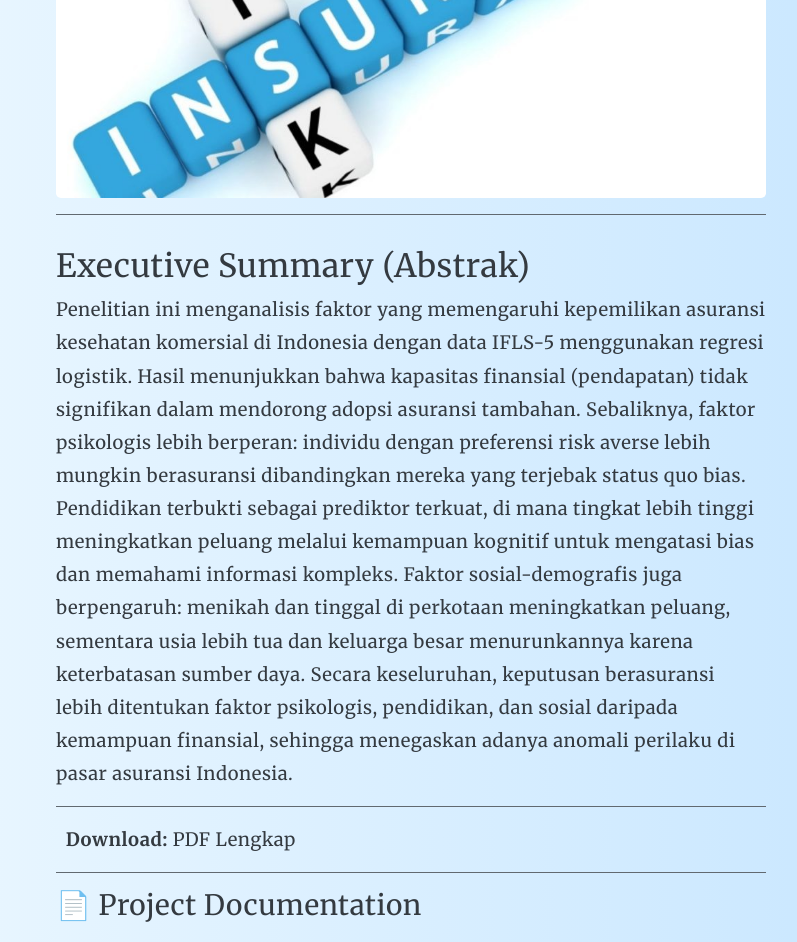
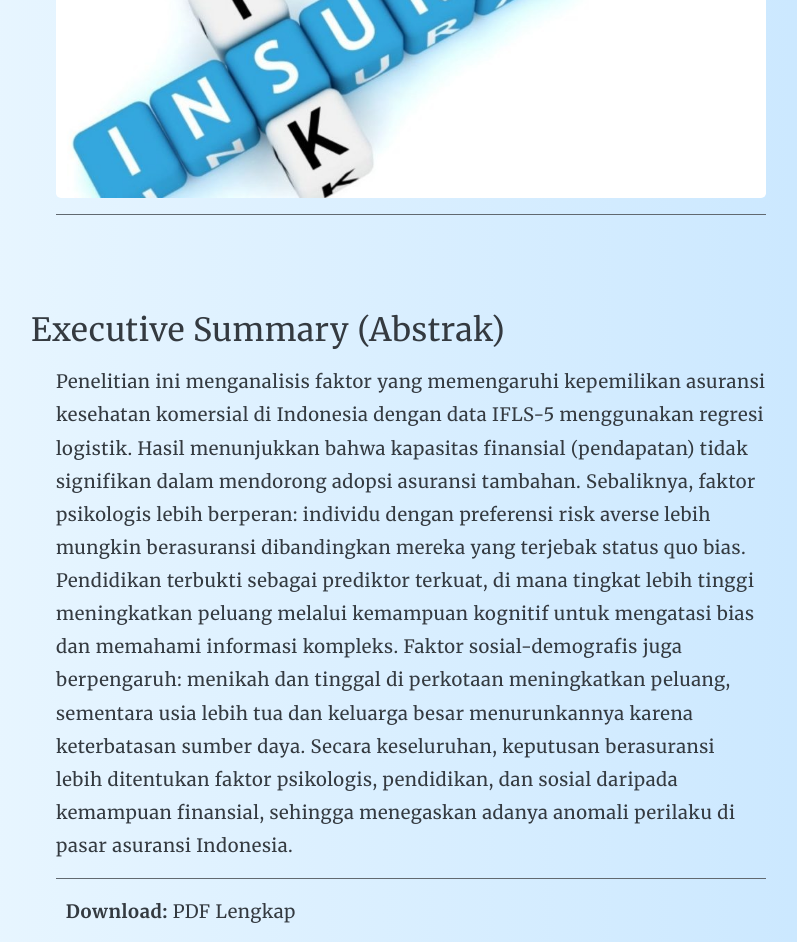
Before and after one commit to indristmrg/indristmrg.github.io, a Jekyll site: the page built from _projects/friksi-asuransi.md, in a window 1280 px wide. Shown: the part 543-1485 px from the top of the page, without its empty margins (229-1026 px from the left). Built offline with Jekyll 4.4.1, drawn with Linux system fonts in a browser that asks for light colours; grey boxes are pictures that could not be loaded.

Commit message:
indentasi dan margin About

```diff
--- a/_sass/_markdown.scss
+++ b/_sass/_markdown.scss
@@ -115,3 +115,8 @@
     }
   }
 }
+.markdown-body h2 {
+  margin-top: 6rem;      /* Menambahkan jarak di atas setiap judul */
+  margin-bottom: 1rem;
+  margin-left: -25px;
+}
```
